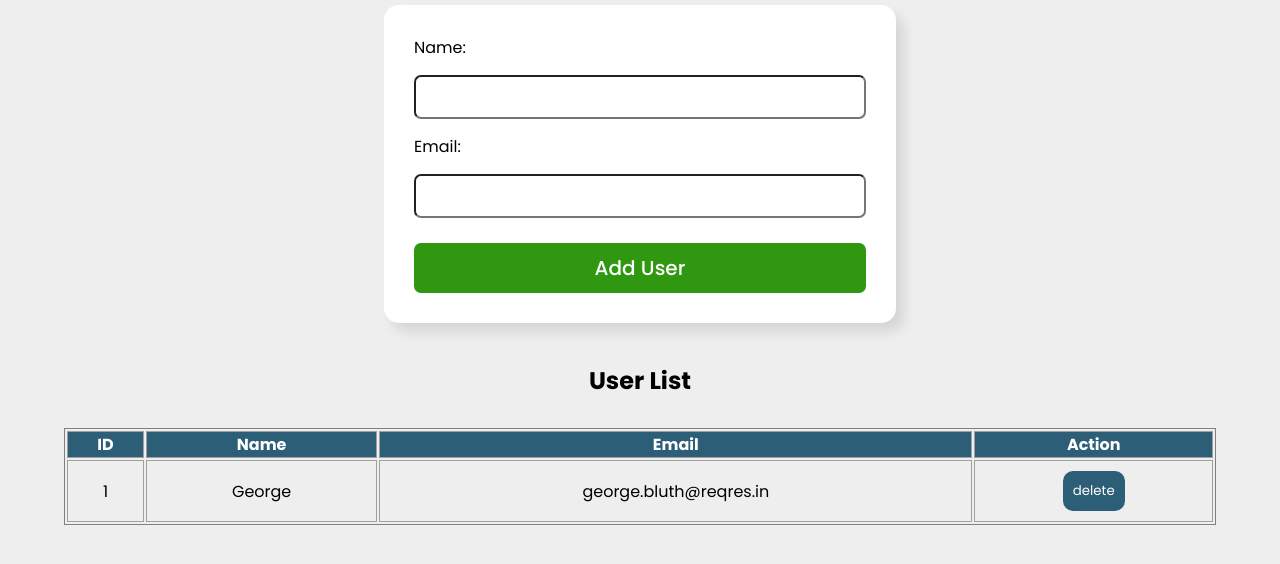
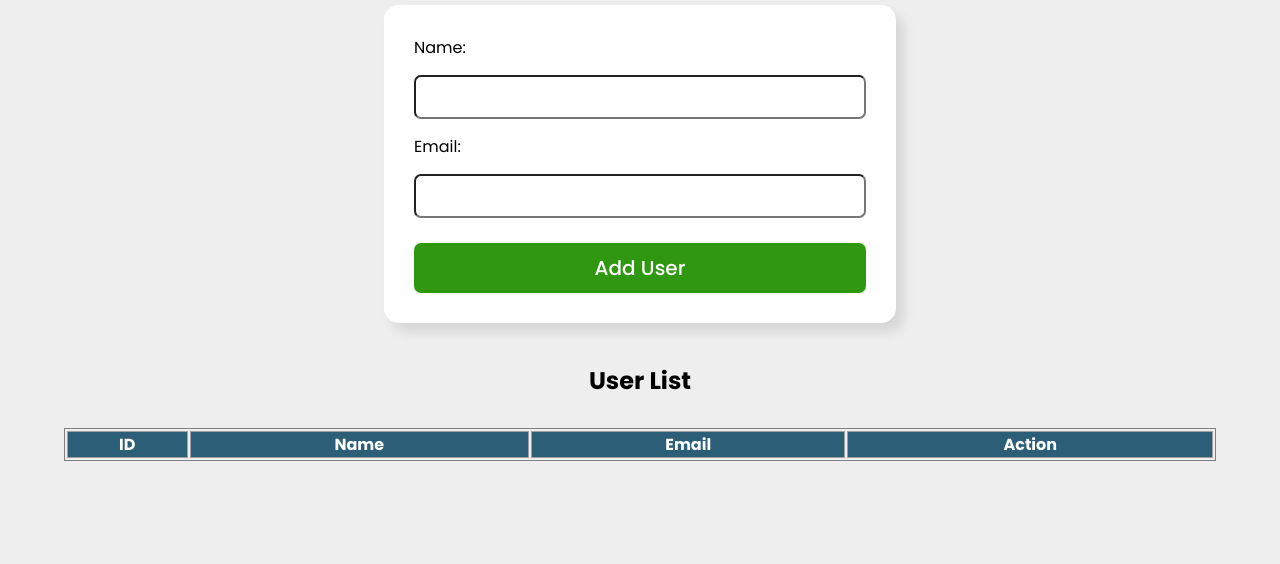
Before and after one commit to erfanmazid/week-9, a plain HTML site: page question2/index.html in a window 1280 px wide. Shown: the part 108-672 px from the top of the page. Drawn offline with Linux system fonts and the light colour scheme.

Commit message:
delete samle user

```diff
--- a/question2/index.html
+++ b/question2/index.html
@@ -30,14 +30,7 @@
               <th>Action</th>
             </tr>
           </thead>
-          <tbody>
-            <tr>
-              <td>1</td>
-              <td>George</td>
-              <td>george.bluth@reqres.in</td>
-              <td><button>delete</button></td>
-            </tr>
-          </tbody>
+          <tbody></tbody>
         </table>
       </div>
     </div>
```
